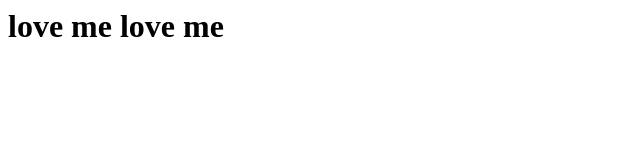
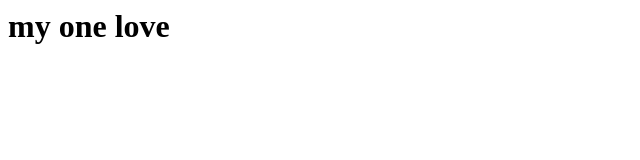
Before and after one commit to BadrNadi/git-test, a plain HTML site: page index.html in a window 1280 px wide. Shown: the whole page, without its empty margins (0-640 px from the left). Drawn offline with Linux system fonts and the light colour scheme.

Commit message:
Update index.html

```diff
--- a/index.html
+++ b/index.html
@@ -1,4 +1,4 @@
 <h1>
 
-    love me love me
+   my one love
 </h1>
```
